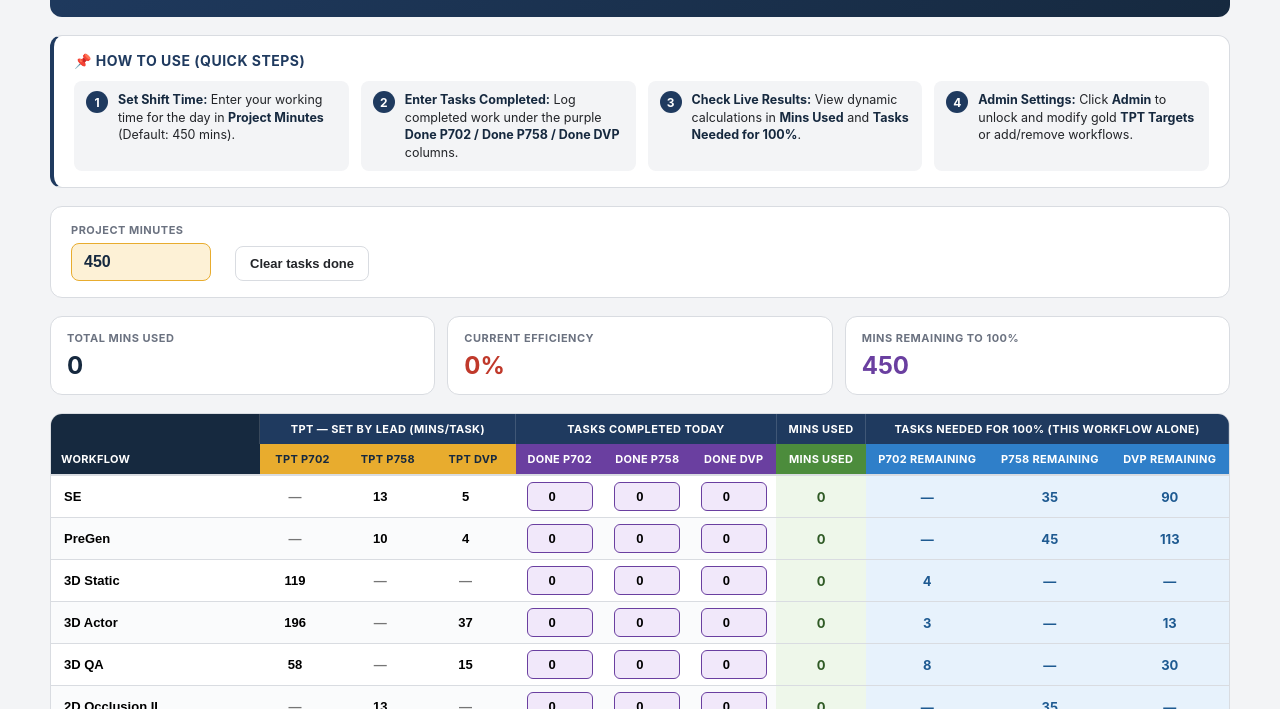
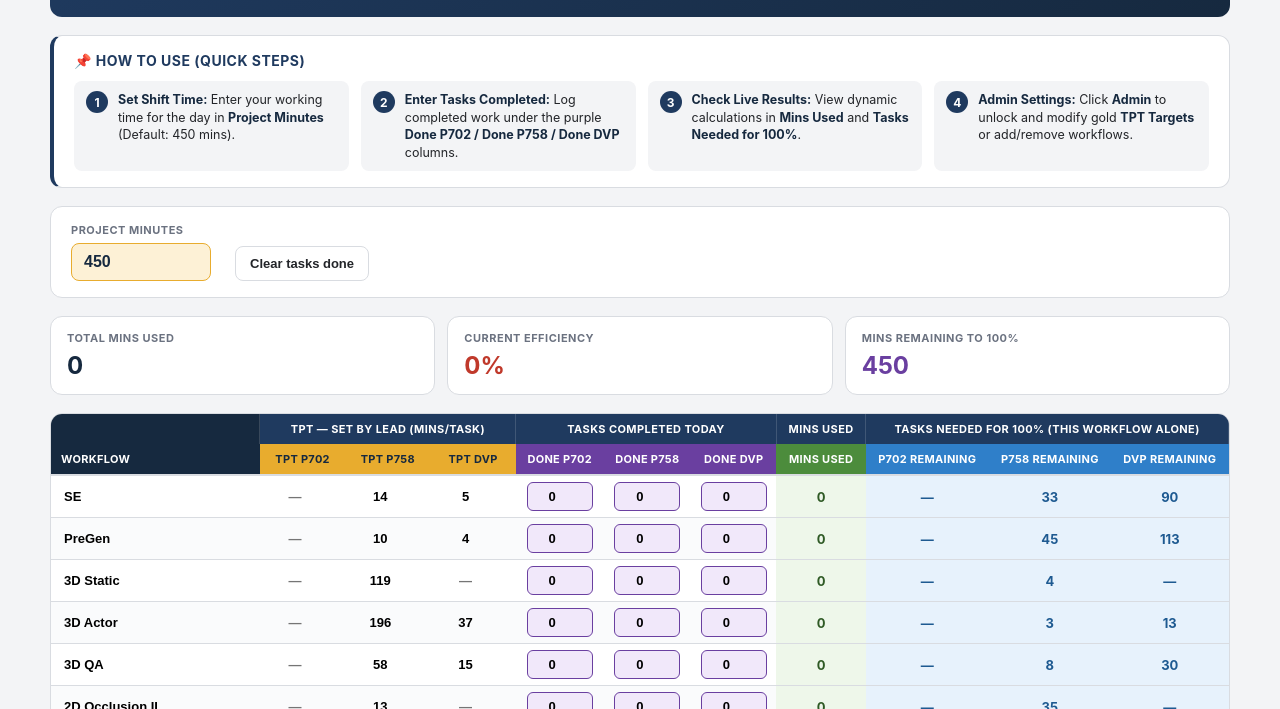
Before and after one commit to ali-bhai1/Efficiecny_Calculator, a plain HTML site: page index.html in a window 1280 px wide. Shown: the part 91-800 px from the top of the page. Drawn offline with Linux system fonts and the light colour scheme.

Commit message:
index.html

```diff
--- a/index.html
+++ b/index.html
@@ -302,7 +302,6 @@
     </div>
   </div>
 
-  <!-- HOW TO USE / STEPS SECTION (MOVED ABOVE CONTROLS BAR) -->
   <div class="steps-banner">
     <h3>📌 How To Use (Quick Steps)</h3>
     <div class="steps-grid">
@@ -391,7 +390,7 @@
       </table>
     </div>
     <div class="add-row-bar admin-only">
-      <button class="btn" id="addRowBtn2"><i class="ti ti-plus" aria-hidden="true"></i> Add workflow row</button>
+      <button class="btn" id="addRowBtn2">+ Add workflow row</button>
     </div>
   </div>
 
@@ -403,17 +402,19 @@
 <script>
 const ADMIN_PASSWORD = "iMerit#121";
 
+// UPDATED DEFAULTS MATCHING YOUR SPECIFIC IMAGE EXACTLY
 const DEFAULT_WORKFLOWS = [
-  {name:"SE", tptP702:null, tptP758:13, tptDVP:5, doneP702:0, doneP758:0, doneDVP:0},
+  {name:"SE", tptP702:null, tptP758:14, tptDVP:5, doneP702:0, doneP758:0, doneDVP:0},
   {name:"PreGen", tptP702:null, tptP758:10, tptDVP:4, doneP702:0, doneP758:0, doneDVP:0},
-  {name:"3D Static", tptP702:119, tptP758:null, tptDVP:null, doneP702:0, doneP758:0, doneDVP:0},
-  {name:"3D Actor", tptP702:196, tptP758:null, tptDVP:37, doneP702:0, doneP758:0, doneDVP:0},
-  {name:"3D QA", tptP702:58, tptP758:null, tptDVP:15, doneP702:0, doneP758:0, doneDVP:0},
+  {name:"3D Static", tptP702:null, tptP758:119, tptDVP:null, doneP702:0, doneP758:0, doneDVP:0},
+  {name:"3D Actor", tptP702:null, tptP758:196, tptDVP:37, doneP702:0, doneP758:0, doneDVP:0},
+  {name:"3D QA", tptP702:null, tptP758:58, tptDVP:15, doneP702:0, doneP758:0, doneDVP:0},
   {name:"2D Occlusion IL", tptP702:null, tptP758:13, tptDVP:null, doneP702:0, doneP758:0, doneDVP:0},
   {name:"2D Front Camera IL", tptP702:null, tptP758:4, tptDVP:null, doneP702:0, doneP758:0, doneDVP:0},
-  {name:"VLS IL", tptP702:null, tptP758:8, tptDVP:null, doneP702:0, doneP758:0, doneDVP:0},
+  {name:"VLS IL", tptP702:null, tptP758:9, tptDVP:null, doneP702:0, doneP758:0, doneDVP:0},
   {name:"VLS QA", tptP702:null, tptP758:null, tptDVP:null, doneP702:0, doneP758:0, doneDVP:0},
-  {name:"Has Rider", tptP702:null, tptP758:null, tptDVP:null, doneP702:0, doneP758:0, doneDVP:0}
+  {name:"Has Rider", tptP702:null, tptP758:null, tptDVP:null, doneP702:0, doneP758:0, doneDVP:0},
+  {name:"BPA", tptP702:null, tptP758:null, tptDVP:null, doneP702:0, doneP758:0, doneDVP:0}
 ];
 
 let state = {
@@ -423,7 +424,7 @@ let state = {
 
 let isAdmin = false;
 
-const STORAGE_KEY = "tpt-calculator-state";
+const STORAGE_KEY = "tpt-calculator-state-v2"; // Changed storage key to avoid loading old cache
 const SESSION_ADMIN_KEY = "tpt-calculator-admin-unlocked";
 let saveTimer = null;
 
@@ -451,7 +452,7 @@ function loadState(){
       }
     }
   }catch(e){
-    // no saved state yet, use defaults
+    // default template will be used
   }
 }
 
@@ -685,6 +686,5 @@ document.getElementById("resetAllBtn").addEventListener("click", () => {
 loadState();
 checkAdminSession();
 </script>
-<link rel="stylesheet" href="https://cdnjs.cloudflare.com/ajax/libs/tabler-icons/2.47.0/iconfont/tabler-icons.min.css">
 </body>
 </html>
```
